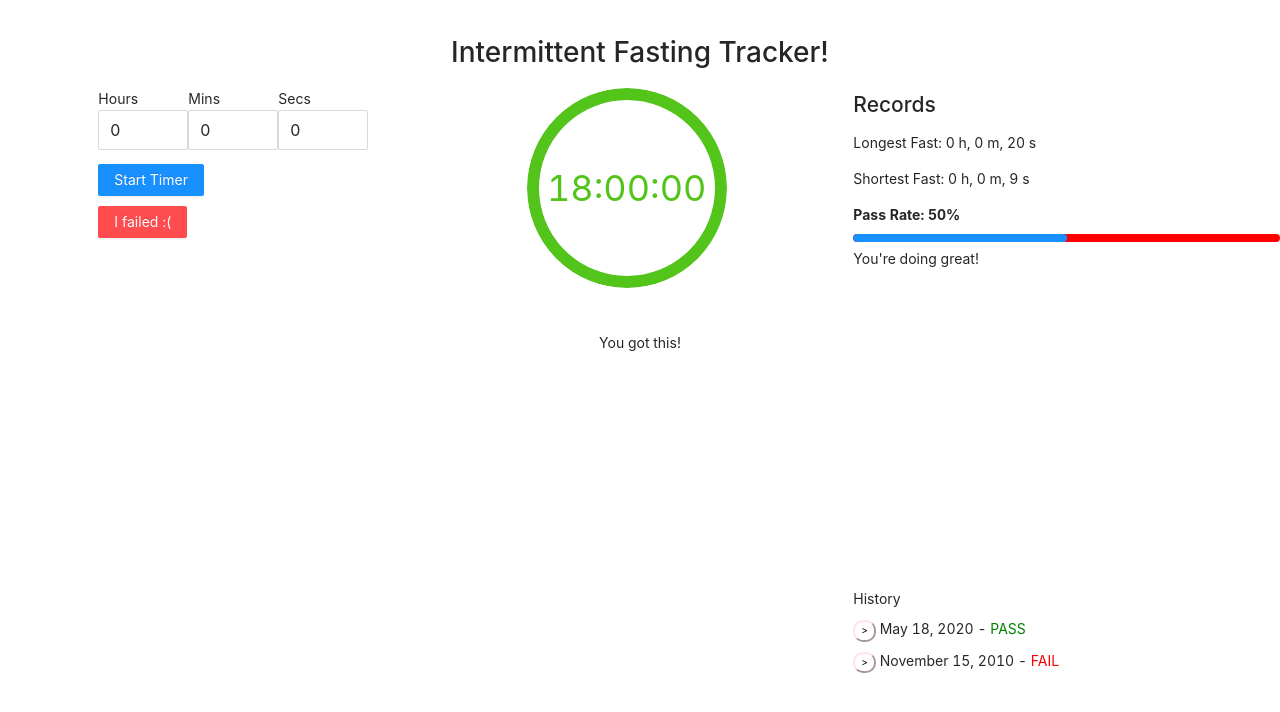
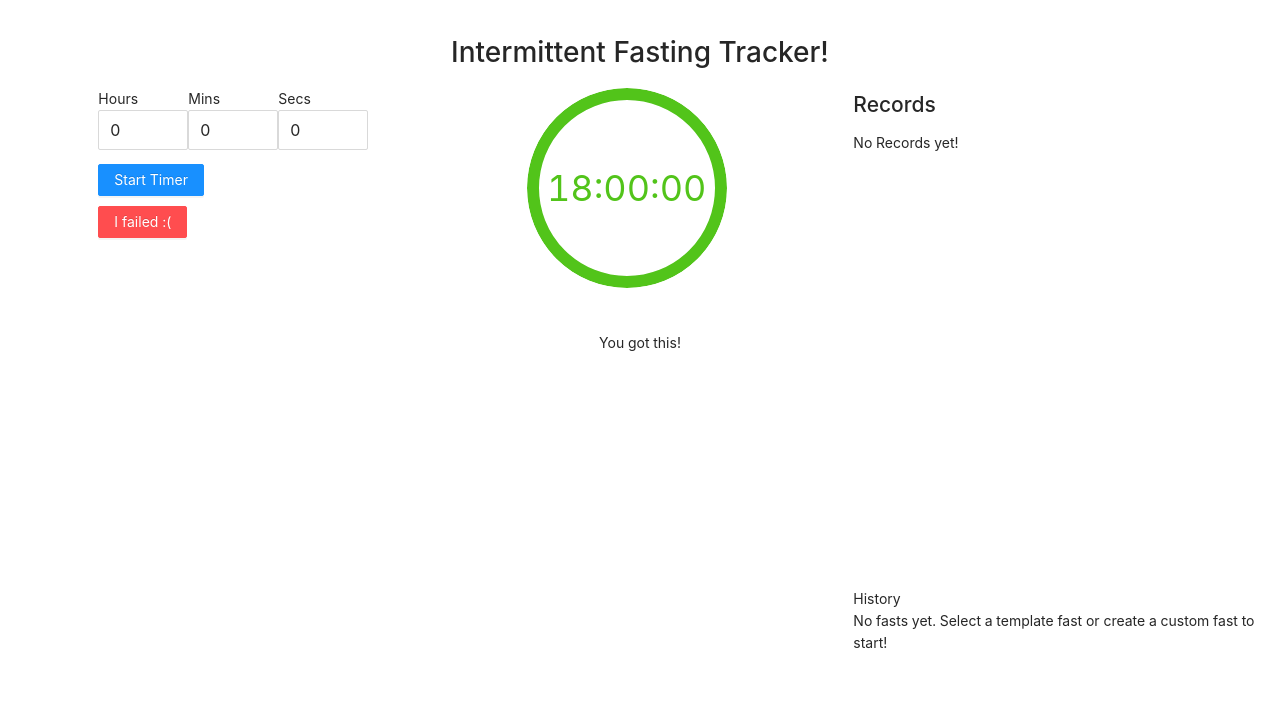
Before and after one commit to colemanjenkins/intermittent-fasting-timer, a React (Create React App) app: page / in a window 1280 px wide. Shown: the top 712 px of the page. Built offline with nearby package versions, Linux system fonts and the light colour scheme.

Commit message:
fix empty array problem

```diff
--- a/src/App.js
+++ b/src/App.js
@@ -26,26 +26,7 @@ class App extends Component {
     super(props)
     this.state = {
 
-      fasts: [
-        {
-          startDate: 1589836641396,
-          endDate: 1589836650000,
-          actualTime: 9000,
-          plannedTime: 9000,
-          passed: true,
-          status: 'Good job!',
-          id: 0,
-        },
-        {
-          startDate: 1289836641396,
-          endDate: 1289836680000,
-          actualTime: 20000,
-          plannedTime: 39000,
-          passed: false,
-          status: 'Some room for improvement!',
-          id: 1,
-        }
-      ],
+      fasts: [],
       timerTime: 18 * 60 * 60 * 1000,
       timerStart: 0,
       currentTime: Date.now(),
@@ -90,13 +71,16 @@ class App extends Component {
   }
 
   newSuccess() {
+    let newID = 0;
+    if (this.state.fasts.length !== 0)
+      newID = this.state.fasts[this.state.fasts.length - 1].id + 1;
     const successFast = {
       startDate: this.state.timerStart,
       endDate: this.state.currentTime,
       actualTime: this.state.timerTime,
       plannedTime: this.state.timerTime,
       passed: true,
-      id: this.state.fasts[this.state.fasts.length - 1].id + 1,
+      id: newID,
       status: successFastsMessages[Math.floor(Math.random() * successFastsMessages.length)],
     };
     const newFastList = [...this.state.fasts, successFast];
@@ -110,13 +94,16 @@ class App extends Component {
 
   newFailed() {
     if (!this.state.stop) {
+      let newID = 0;
+      if (this.state.fasts.length !== 0)
+        newID = this.state.fasts[this.state.fasts.length - 1].id + 1;
       const failedFast = {
         startDate: this.state.timerStart,
         endDate: this.state.currentTime,
         actualTime: this.state.currentTime - this.state.timerStart,
         plannedTime: this.state.timerTime,
         passed: false,
-        id: this.state.fasts[this.state.fasts.length - 1].id + 1,
+        id: newID,
         status: failedFastsMessages[Math.floor(Math.random() * failedFastsMessages.length)],
       };
       const newFastList = [...this.state.fasts, failedFast];
--- a/src/Components/Records.js
+++ b/src/Components/Records.js
@@ -58,11 +58,17 @@ class Records extends Component {
                     <p>Longest Fast: {longTime[0]} h, {longTime[1]} m, {longTime[2]} s</p>
                     <p>Shortest Fast: {shortTime[0]} h, {shortTime[1]} m, {shortTime[2]} s</p>
                     <b>Pass Rate: {Math.trunc(passRate)}%</b>
-                    <Progress percent={passRate} showInfo={false} trailColor="red"/>
+                    <Progress percent={passRate} showInfo={false} trailColor="red" />
                     <p>{message}</p>
                 </div>
             );
         }
+        return (
+            <div className="records">
+                <h2>Records</h2>
+                <p>No Records yet!</p>
+            </div>
+        );
     }
 }
 
--- a/src/Components/TimerControls.js
+++ b/src/Components/TimerControls.js
@@ -40,16 +40,6 @@ class TimerControls extends React.Component {
         return st.seconds * 1000 + st.minutes * 60000 + st.hours * 3600000;
     }
 
-    //not needed unless we want inputs to be cleared to zero
-    clearTime = () => {
-        this.setState({
-            hours: 0,
-            minutes: 0,
-            seconds: 0,
-            ms: 0
-        })
-    }
-
     render() {
         return (
             <div className="Controls">
@@ -57,7 +47,7 @@ class TimerControls extends React.Component {
                 <div className="Table">
                     <ul id="horizontal-list">
                         <li>
-                            <label>Hours</label><br/>
+                            <label>Hours</label><br />
                             <InputNumber
                                 min={0}
                                 max={99}
@@ -67,7 +57,7 @@ class TimerControls extends React.Component {
                             />
                         </li>
                         <li>
-                            <label>Mins</label><br/>
+                            <label>Mins</label><br />
                             <InputNumber
                                 min={0}
                                 max={59}
@@ -77,7 +67,7 @@ class TimerControls extends React.Component {
                             />
                         </li>
                         <li>
-                            <label>Secs</label><br/>
+                            <label>Secs</label><br />
                             <InputNumber
                                 min={0}
                                 max={59}
@@ -89,53 +79,16 @@ class TimerControls extends React.Component {
                     </ul>
                 </div>
 
-                {/* <div className="InputLabels">
-                    <b>Hours</b>
-                    <b>Mins</b>
-                    <b>Secs</b>
-                </div> */}
-                {/* <div className="Inputs">
-                    <Form id='inputForm'>
-                        <label>Hours</label><br/>
-                        <InputNumber
-                            min={0}
-                            max={47}
-                            value={this.state.hours}
-                            onChange={this.handleHourInput}
-                            size='large'
-                        />
-                        <label>Mins</label><br/>
-                        <InputNumber
-                            min={0}
-                            max={59}
-                            value={this.state.minutes}
-                            onChange={this.handleMinuteInput}
-                            size='large'
-                            id='mins'
-                        />
-                        <label>Secs</label><br/>
-                        <InputNumber
-                            min={0}
-                            max={59}
-                            value={this.state.seconds}
-                            onChange={this.handleSecondInput}
-                            size='large'
-                            id='secs'
-                        />
-                    </Form>
-
-                </div> */}
-
                 <div className="buttons">
                     <div className="StartButton">
                         <Button type="submit"
                             onClick={() => this.props.updatePlannedTime(this.calculateTotalTime(this.state))}
-                        type="primary">Start Timer</Button>
+                            type="primary">Start Timer</Button>
                     </div>
                     <div className="GiveUp">
                         <Button type="submit"
                             onClick={() => { this.props.newFailed(); this.props.updatePlannedTime(0) }}
-                        type="primary" danger>I failed :(</Button>
+                            type="primary" danger>I failed :(</Button>
                     </div>
                 </div>
 
```
